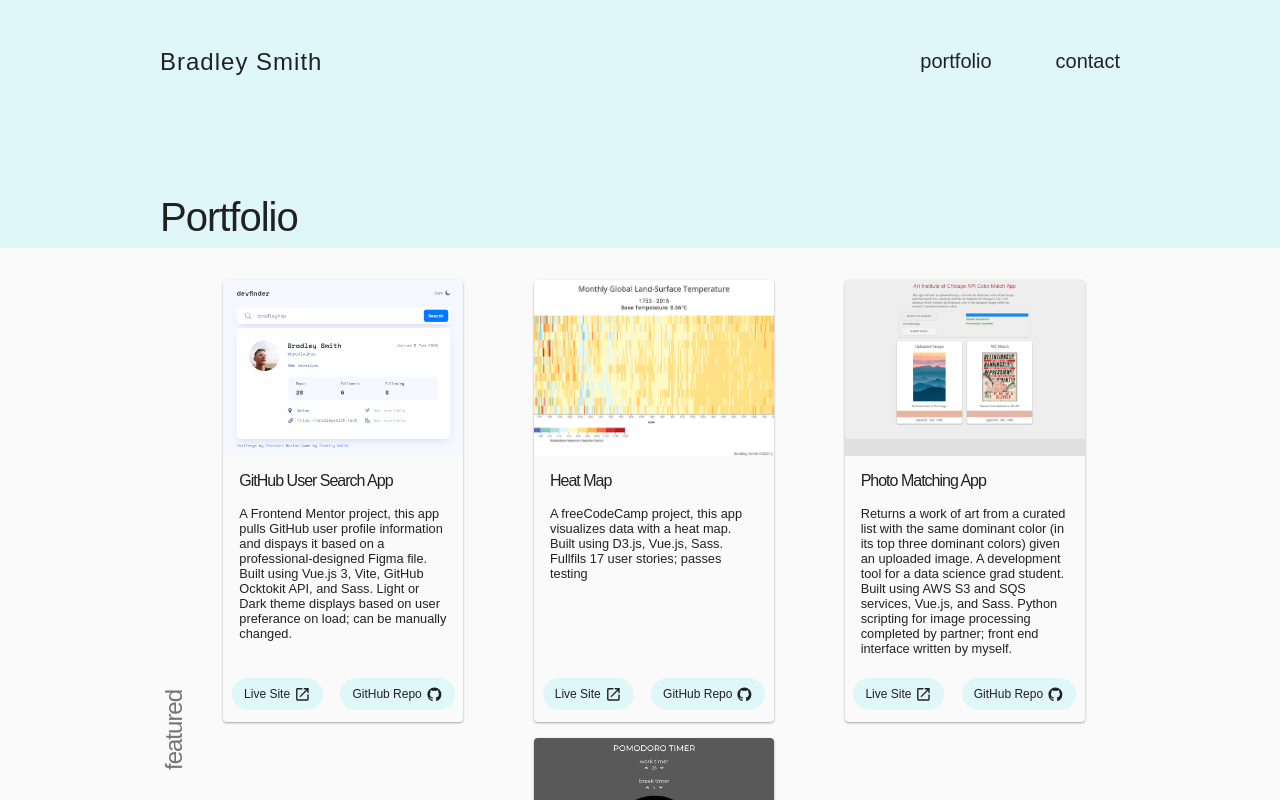
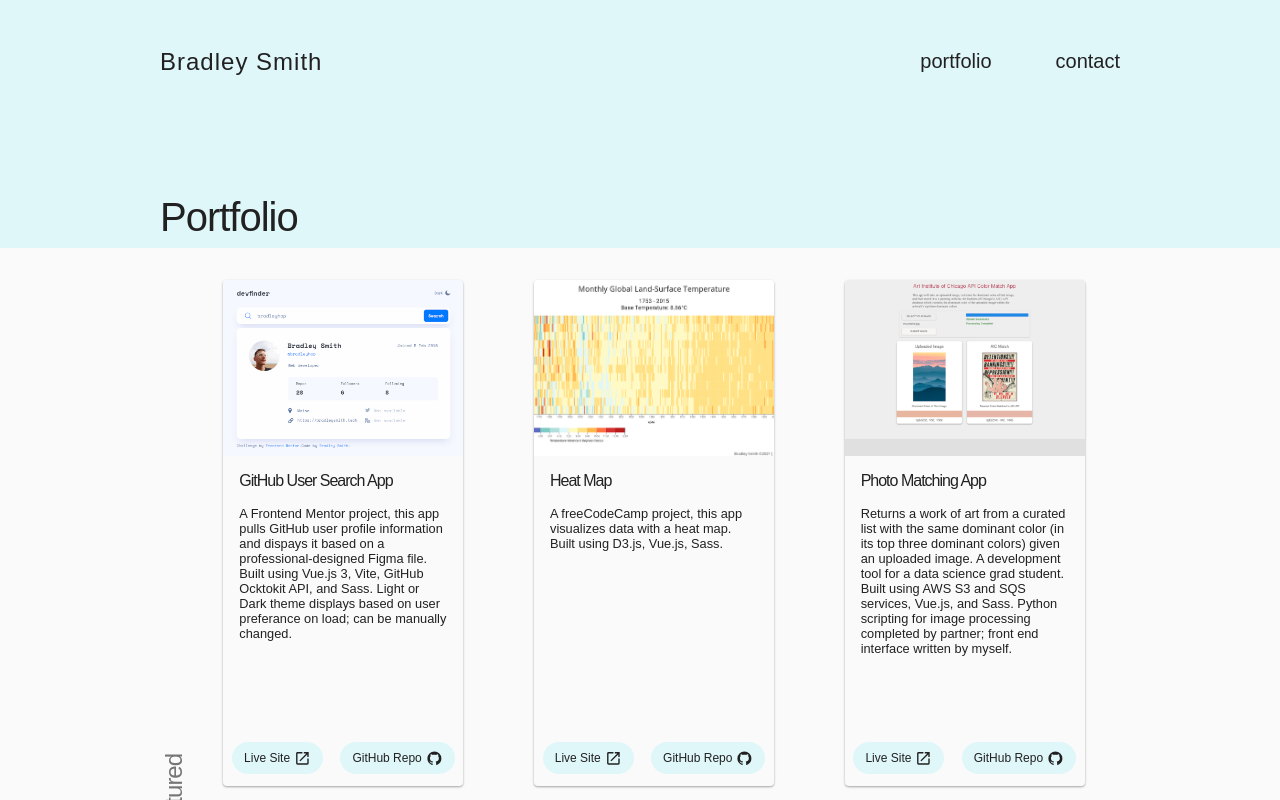
Before and after one commit to bradleyhop/simple-portfolio, a Vue app: page /portfolio in a window 1280 px wide. Shown: the top 800 px of the page. Built offline with nearby package versions, Linux system fonts and the light colour scheme; a web font is replaced by a local one.

Commit message:
more styling cleanup

```diff
--- a/src/assets/data/fcc-data.js
+++ b/src/assets/data/fcc-data.js
@@ -23,11 +23,12 @@ const fCC = [
           src: "choropleth.png",
           alt: "screenshot of choropleth map project",
         },
+        desc: "A freeCodeCamp project, this app visualizes data with a heat map. Built using D3.js, Vue.js, Sass. Fullfils 17 user stories; passes testing",
         github: "https://github.com/bradleyhop/d3-choropleth",
       },
       {
         title: "Heat Map",
-        desc: "A freeCodeCamp project, this app visualizes data with a heat map. Built using D3.js, Vue.js, Sass. Fullfils 17 user stories; passes testing",
+        desc: "A freeCodeCamp project, this app visualizes data with a heat map. Built using D3.js, Vue.js, Sass.",
         link: "https://bradleyhop.github.io/d3-heatmap-build/",
         img: {
           src: "heatmap.png",
--- a/src/components/PageHeader.vue
+++ b/src/components/PageHeader.vue
@@ -45,7 +45,7 @@ export default {
   </header>
 </template>
 
-<style lang="scss" scoped>
+<style lang="scss">
 $nav-border-line: 3px solid #fff;
 
 .port-header {
@@ -80,11 +80,9 @@ $nav-border-line: 3px solid #fff;
   }
 
   .port-nav-list {
-    // override component styling
-    & > li {
-      &:hover {
-        border-top: $nav-border-line !important;
-      }
+    // override MenuList component styling
+    & > li:hover {
+      border-top: $nav-border-line !important;
     }
   }
 }
--- a/src/components/PortCard.vue
+++ b/src/components/PortCard.vue
@@ -94,7 +94,7 @@ export default {
       margin-bottom: 1rem;
 
       @include tablet-breakpoint {
-        min-height: 9.5rem;
+        min-height: 13.5rem;
       }
     }
 
--- a/src/views/ContactMe.vue
+++ b/src/views/ContactMe.vue
@@ -122,11 +122,9 @@ export default {
   font-size: 1rem;
   max-width: 30rem;
   outline: none;
-  opacity: 0.5;
   padding: 0.5rem;
 
   &:focus {
-    opacity: 1;
     background-color: $gray-400;
   }
 }
--- a/src/views/HomeView.vue
+++ b/src/views/HomeView.vue
@@ -102,6 +102,7 @@ $shift-left-mobile: 10vw;
     .caption-me {
       color: $green-900;
       font-size: 1rem;
+      letter-spacing: -0.5px;
       padding-left: 0.25rem;
       padding-top: 0.5rem;
       transform-origin: top right;
@@ -113,7 +114,12 @@ $shift-left-mobile: 10vw;
     color: $not-black;
     font-size: 1.1rem;
     letter-spacing: 1px;
+    margin-right: 2.5%;
     padding: 1rem 0 4rem 5vw;
+
+    @include tablet-breakpoint {
+      margin-right: 0;
+    }
   }
 }
 
```
